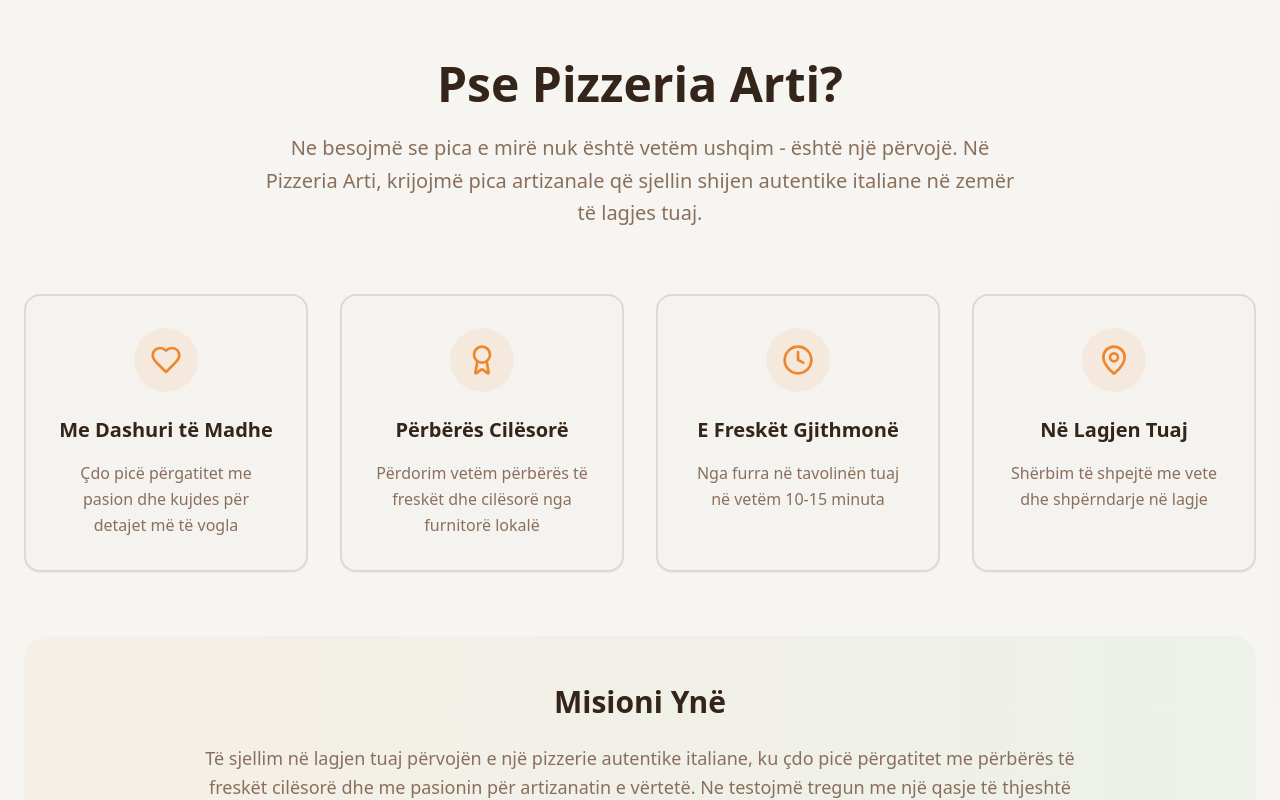
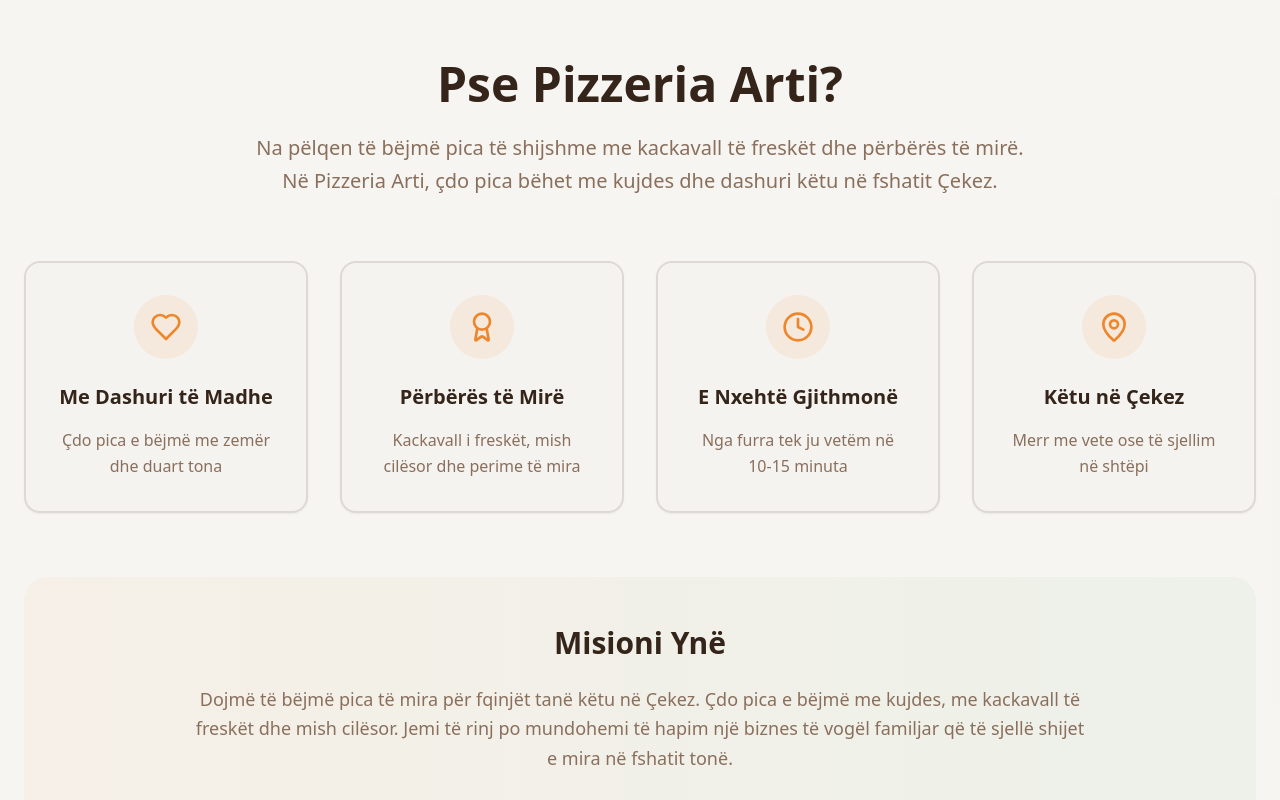
Before and after one commit to artiabazi23/piceriaarti, a React (Vite) app: page / in a window 1280 px wide. Shown: the part 820-1620 px from the top of the page. Built offline with nearby package versions, Linux system fonts and the light colour scheme; the HTML template or start-up script is replaced by a standard one.

Commit message:
Refactor text to local dialect

```diff
--- a/index.html
+++ b/index.html
@@ -3,23 +3,23 @@
   <head>
     <meta charset="UTF-8" />
     <meta name="viewport" content="width=device-width, initial-scale=1.0" />
-    <title>Pizzeria Arti - Pica Artizanale të Freskëta në Kumanovë</title>
-    <meta name="description" content="Pizzeria Arti ofron pica artizanale të freskëta me përbërës cilësorë në Çekez, Kumanovë. Porosit tani dhe merr picën tuaj të preferuar në 10-15 minuta!" />
+    <title>Pizzeria Arti - Pica të Freskëta në Çekez, Kumanovë</title>
+    <meta name="description" content="Pizzeria Arti bën pica të freskëta me kackavall cilësor në fshatit Çekez, Kumanovë. Porosit tani dhe merr picën tuaj të preferuar për 10-15 minuta!" />
     <meta name="author" content="Pizzeria Arti" />
-    <meta name="keywords" content="pizzeria, pica artizanale, ushqim italian, Kumanovë, Çekez, Maqedoni, takeaway, shpërndarje, pica e freskët" />
+    <meta name="keywords" content="pizzeria, pica të freskëta, ushqim i mirë, Kumanovë, Çekez, Maqedoni, takeaway, shpërndarje, kackavall" />
 
     <!-- Open Graph / Facebook -->
     <meta property="og:type" content="website" />
     <meta property="og:url" content="https://pizzeria-arti.com/" />
-    <meta property="og:title" content="Pizzeria Arti - Pica Artizanale të Freskëta në Kumanovë" />
-    <meta property="og:description" content="Pica artizanale me përbërës cilësorë, gati në 10-15 minuta. Porosit tani për takeaway ose shpërndarje falas në lagje!" />
+    <meta property="og:title" content="Pizzeria Arti - Pica të Freskëta në Çekez, Kumanovë" />
+    <meta property="og:description" content="Pica të freskëta me kackavall cilësor, gati për 10-15 minuta. Porosit tani për takeaway ose shpërndarje falas në lagje!" />
     <meta property="og:image" content="/hero-pizza-preview.jpg" />
 
     <!-- Twitter -->
     <meta property="twitter:card" content="summary_large_image" />
     <meta property="twitter:url" content="https://pizzeria-arti.com/" />
-    <meta property="twitter:title" content="Pizzeria Arti - Pica Artizanale të Freskëta" />
-    <meta property="twitter:description" content="Pica artizanale me përbërës cilësorë, gati në 10-15 minuta. Porosit tani!" />
+    <meta property="twitter:title" content="Pizzeria Arti - Pica të Freskëta në Çekez" />
+    <meta property="twitter:description" content="Pica të freskëta me kackavall cilësor, gati për 10-15 minuta. Porosit tani!" />
     <meta property="twitter:image" content="/hero-pizza-preview.jpg" />
 
     <!-- Canonical URL -->
--- a/src/components/PizzeriaAbout.tsx
+++ b/src/components/PizzeriaAbout.tsx
@@ -5,22 +5,22 @@ const features = [
   {
     icon: Heart,
     title: "Me Dashuri të Madhe",
-    description: "Çdo picë përgatitet me pasion dhe kujdes për detajet më të vogla"
+    description: "Çdo pica e bëjmë me zemër dhe duart tona"
   },
   {
     icon: Award,
-    title: "Përbërës Cilësorë",
-    description: "Përdorim vetëm përbërës të freskët dhe cilësorë nga furnitorë lokalë"
+    title: "Përbërës të Mirë",
+    description: "Kackavall i freskët, mish cilësor dhe perime të mira"
   },
   {
     icon: Clock,
-    title: "E Freskët Gjithmonë",
-    description: "Nga furra në tavolinën tuaj në vetëm 10-15 minuta"
+    title: "E Nxehtë Gjithmonë",
+    description: "Nga furra tek ju vetëm në 10-15 minuta"
   },
   {
     icon: MapPin,
-    title: "Në Lagjen Tuaj",
-    description: "Shërbim të shpejtë me vete dhe shpërndarje në lagje"
+    title: "Këtu në Çekez",
+    description: "Merr me vete ose të sjellim në shtëpi"
   }
 ];
 
@@ -33,9 +33,9 @@ const PizzeriaAbout = () => {
             Pse Pizzeria Arti?
           </h2>
           <p className="text-xl text-muted-foreground max-w-3xl mx-auto leading-relaxed">
-            Ne besojmë se pica e mirë nuk është vetëm ushqim - është një përvojë.
-            Në Pizzeria Arti, krijojmë pica artizanale që sjellin shijen autentike
-            italiane në zemër të lagjes tuaj.
+            Na pëlqen të bëjmë pica të shijshme me kackavall të freskët dhe përbërës
+            të mirë. Në Pizzeria Arti, çdo pica bëhet me kujdes dhe dashuri
+            këtu në fshatit Çekez.
           </p>
         </div>
 
@@ -61,10 +61,10 @@ const PizzeriaAbout = () => {
             Misioni Ynë
           </h3>
           <p className="text-lg text-muted-foreground max-w-4xl mx-auto leading-relaxed">
-            Të sjellim në lagjen tuaj përvojën e një pizzerie autentike italiane,
-            ku çdo picë përgatitet me përbërës të freskët cilësorë dhe me pasionin
-            për artizanatin e vërtetë. Ne testojmë tregun me një qasje të thjeshtë
-            por cilësore, duke ndërtuar një komunitet që vlerëson ushqimin e mirë.
+            Dojmë të bëjmë pica të mira për fqinjët tanë këtu në Çekez.
+            Çdo pica e bëjmë me kujdes, me kackavall të freskët dhe mish cilësor.
+            Jemi të rinj po mundohemi të hapim një biznes të vogël familjar
+            që të sjellë shijet e mira në fshatit tonë.
           </p>
         </div>
       </div>
--- a/src/components/PizzeriaContact.tsx
+++ b/src/components/PizzeriaContact.tsx
@@ -11,7 +11,7 @@ const PizzeriaContact = () => {
             Porosit Tani
           </h2>
           <p className="text-xl text-muted-foreground max-w-2xl mx-auto">
-            Pica e freskët artizanale, gati në 10-15 minuta
+            Pica të freskëta të bëna me dorë, gati për 10-15 minuta
           </p>
         </div>
 
--- a/src/components/PizzeriaHero.tsx
+++ b/src/components/PizzeriaHero.tsx
@@ -21,7 +21,7 @@ const PizzeriaHero = () => {
           Pizzeria Arti
         </h1>
         <p className="text-xl md:text-2xl text-pizza-mozzarella/90 mb-8 max-w-2xl mx-auto leading-relaxed drop-shadow-lg">
-          Pica artizanale të freskëta me përbërës cilësorë në zemër të lagjes tuaj
+          Pica të freskëta të bëra me dorë në fshatit Çekez
         </p>
 
         <div className="flex flex-col sm:flex-row gap-4 justify-center items-center">
--- a/src/pages/Index.tsx
+++ b/src/pages/Index.tsx
@@ -15,7 +15,7 @@ const Index = () => {
       <footer className="bg-foreground text-background py-8">
         <div className="container mx-auto px-6 text-center">
           <h3 className="text-2xl font-bold mb-4">Pizzeria Arti</h3>
-          <p className="text-background/80 mb-4">Pica artizanale me dashuri, në zemër të lagjes tuaj</p>
+          <p className="text-background/80 mb-4">Pica të bëra me dorë dhe dashuri, këtu në fshatit Çekez</p>
           <div className="flex justify-center space-x-6 text-sm">
             <span>📞 +389 70 587 141</span>
             <span>📍 Fshatit Çekez, Kumanovë</span>
```
